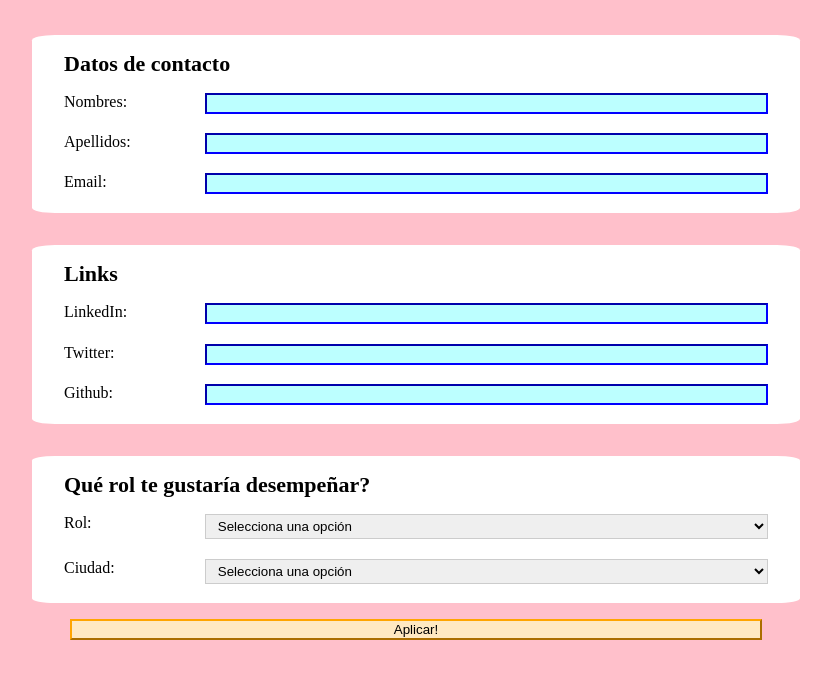
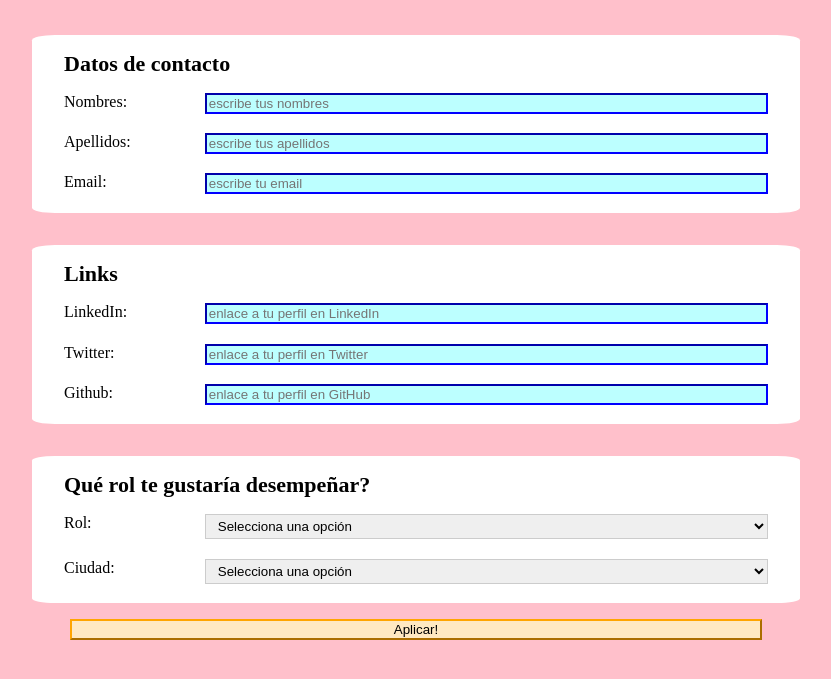
Before and after one commit to MelinaMejia95/accesibility-form, a website: page index.html in a window 1280 px wide. Shown: the part 77-756 px from the top of the page, without its empty margins (224-1055 px from the left). Drawn offline with Linux system fonts and the light colour scheme.

```diff
--- a/index.html
+++ b/index.html
@@ -17,22 +17,22 @@
         <label class="form-card__title">Datos de contacto</label>
         <div class="form-card__fields">
           <label for="nombres">Nombres: </label>
-          <input type="text" id="nombres">
+          <input type="text" id="nombres" placeholder="escribe tus nombres">
           <label for="apellidos">Apellidos: </label>
-          <input type="text" id="apellidos">
+          <input type="text" id="apellidos" placeholder="escribe tus apellidos">
           <label for="email">Email: </label>
-          <input type="text" id="email">
+          <input type="text" id="email" placeholder="escribe tu email">
         </div>
       </div>
       <div class="form-card">
         <label class="form-card__title">Links</label>
         <div class="form-card__fields">
           <label for="linkedin">LinkedIn: </label>
-          <input type="text" id="linkedin">
+          <input type="text" id="linkedin" placeholder="enlace a tu perfil en LinkedIn">
           <label for="twitter">Twitter: </label>
-          <input type="text" id="twitter">
+          <input type="text" id="twitter" placeholder="enlace a tu perfil en Twitter">
           <label for="github">Github: </label>
-          <input type="text" id="github">
+          <input type="text" id="github" placeholder="enlace a tu perfil en GitHub">
         </div>
       </div>
       <div class="form-card">
```
Also changed, not shown: package.json (added, +23 -0 lines), 2 other files.
